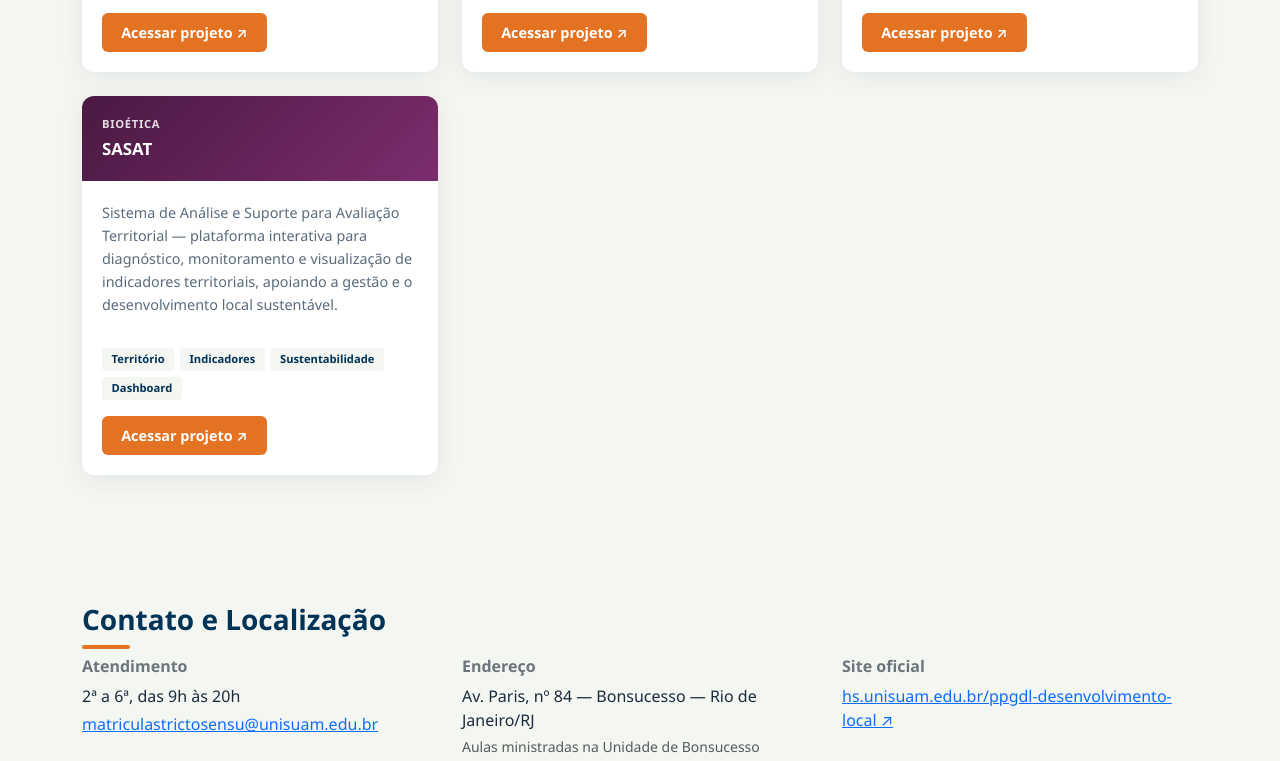
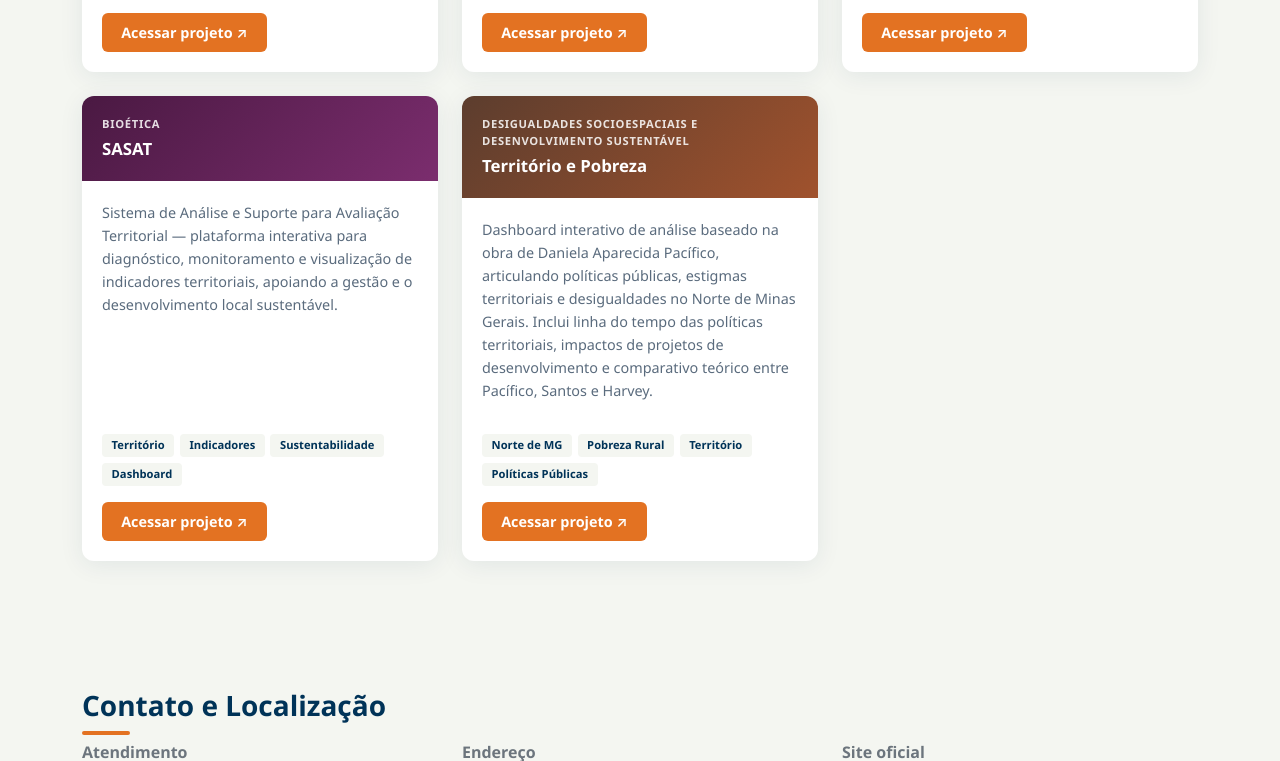
Before and after one commit to rodrigobragatere/PPGDL, a website: page index.html in a window 1280 px wide. Shown: the part 4139-4900 px from the top of the page. Drawn offline with nearby package versions, Linux system fonts and the light colour scheme.

Commit message:
ajuste  de novo card

```diff
--- a/css/styles.css
+++ b/css/styles.css
@@ -335,6 +335,10 @@ body {
   background: linear-gradient(135deg, #4a1942, #7b2d6e);
 }
 
+.project-card-header.desigualdades {
+  background: linear-gradient(135deg, #5c3d2e, #a0522d);
+}
+
 .project-discipline {
   font-size: 0.7rem;
   font-weight: 700;
--- a/index.html
+++ b/index.html
@@ -246,6 +246,7 @@
           <button class="filter-btn" data-filter="empreendedorismo">Empreendedorismo &amp; PN</button>
           <button class="filter-btn" data-filter="gestao">Gestão da Inovação</button>
           <button class="filter-btn" data-filter="bioetica">Bioética</button>
+          <button class="filter-btn" data-filter="desigualdades">Desigualdades Socioespaciais</button>
         </div>
 
         <div class="row g-4" id="projectsGrid">
@@ -432,6 +433,33 @@
             </article>
           </div>
 
+          <!-- Desigualdades Socioespaciais — Território e Pobreza -->
+          <div class="col-md-6 col-lg-4 project-card-col fade-in" data-discipline="desigualdades">
+            <article class="project-card">
+              <div class="project-card-header desigualdades">
+                <div class="project-discipline">Desigualdades Socioespaciais e Desenvolvimento Sustentável</div>
+                <h3>Território e Pobreza</h3>
+              </div>
+              <div class="project-card-body">
+                <p>
+                  Dashboard interativo de análise baseado na obra de Daniela Aparecida Pacífico, articulando
+                  políticas públicas, estigmas territoriais e desigualdades no Norte de Minas Gerais. Inclui
+                  linha do tempo das políticas territoriais, impactos de projetos de desenvolvimento e
+                  comparativo teórico entre Pacífico, Santos e Harvey.
+                </p>
+                <div class="project-tags">
+                  <span class="project-tag">Norte de MG</span>
+                  <span class="project-tag">Pobreza Rural</span>
+                  <span class="project-tag">Território</span>
+                  <span class="project-tag">Políticas Públicas</span>
+                </div>
+                <a href="https://desigaldades-socioespaciais.vercel.app/" class="btn-project" target="_blank" rel="noopener">
+                  Acessar projeto ↗
+                </a>
+              </div>
+            </article>
+          </div>
+
         </div>
       </div>
     </section>
```
Also changed, not shown: README.md.
